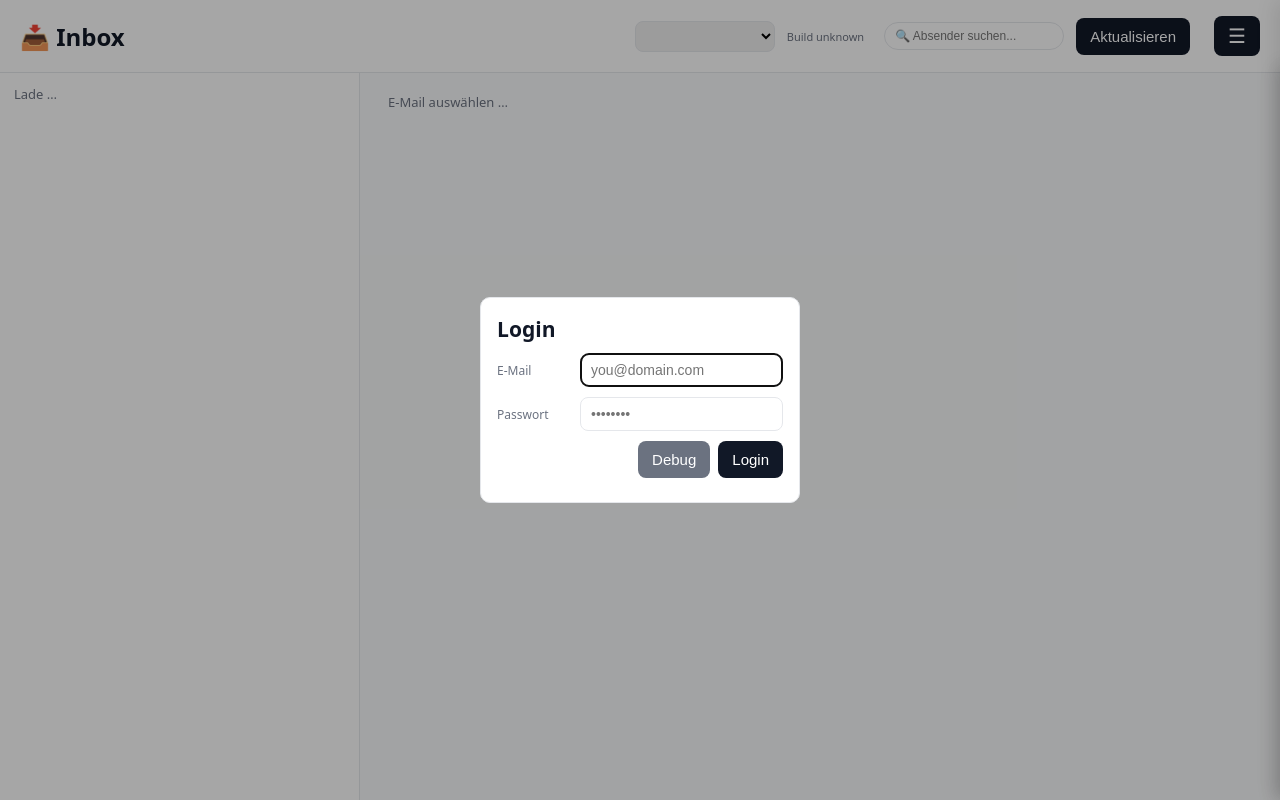
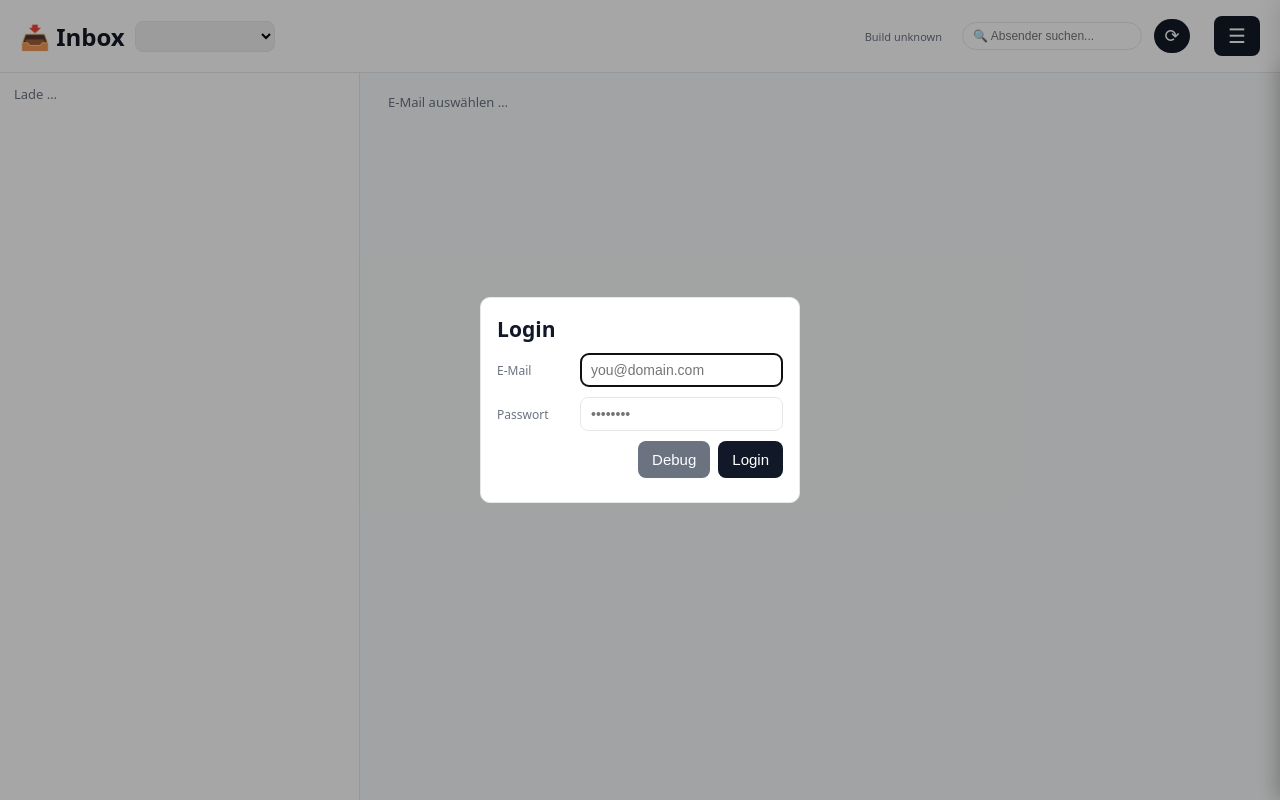
Before and after one commit to neckattack/slotbooking-2-0, a Flask app: page /emails in a window 1280 px wide. Run offline with Flask 3, Linux system fonts and the light colour scheme; lists and menus that the app fills with data are empty.

Commit message:
Use icon-only reload button in inbox header

```diff
--- a/templates/emails.html
+++ b/templates/emails.html
@@ -9,6 +9,7 @@
     * { box-sizing:border-box; }
     body { font-family: system-ui, -apple-system, Segoe UI, Roboto, Helvetica, Arial, "Apple Color Emoji", "Segoe UI Emoji"; margin: 0; color: var(--fg); background:#fafafa; font-size:18px; }
     header { display:flex; align-items:center; justify-content:space-between; padding:16px 20px; border-bottom:1px solid var(--border); background:#ffffff; position:sticky; top:0; z-index:10; }
+    .header-left { display:flex; align-items:center; gap:10px; }
     h1 { margin: 0; font-size:24px; display:flex; gap:8px; align-items:center; }
     .toolbar { display:flex; align-items:center; gap:12px; }
     button { background:var(--primary); color:#fff; border:0; padding:10px 14px; border-radius:8px; cursor:pointer; font-size:15px; }
@@ -209,12 +210,14 @@
 </head>
 <body>
   <header>
-    <h1 id="account_title">📥 Inbox</h1>
+    <div class="header-left">
+      <h1 id="account_title">📥 Inbox</h1>
+      <select id="folder_select" style="padding:6px 10px; border-radius:8px; border:1px solid var(--border); font-size:13px; min-width:140px;"></select>
+    </div>
     <div class="toolbar">
-      <select id="folder_select" style="padding:6px 10px; border-radius:8px; border:1px solid var(--border); font-size:13px; min-width:140px;"></select>
       <span id="build_info" class="sub" style="font-size:11px; margin-right:8px; color:#6b7280; white-space:nowrap;">Build …</span>
       <input id="inbox_search" type="text" placeholder="🔍 Absender suchen..." style="padding:6px 10px; border:1px solid var(--border); border-radius:999px; font-size:12px; min-width:180px;" />
-      <button id="reload">Aktualisieren</button>
+      <button id="reload" title="Aktualisieren" style="width:36px; padding:6px; display:flex; align-items:center; justify-content:center; font-size:18px; border-radius:999px;">⟳</button>
       <button id="load_more_btn" style="background:#0284c7; display:none;">📥 Weitere E-Mails laden</button>
       <span id="status" class="sub" style="margin-right:auto;"></span>
       <button id="user_badge" style="background:#111827; display:none;">👤 Lade...</button>
```
